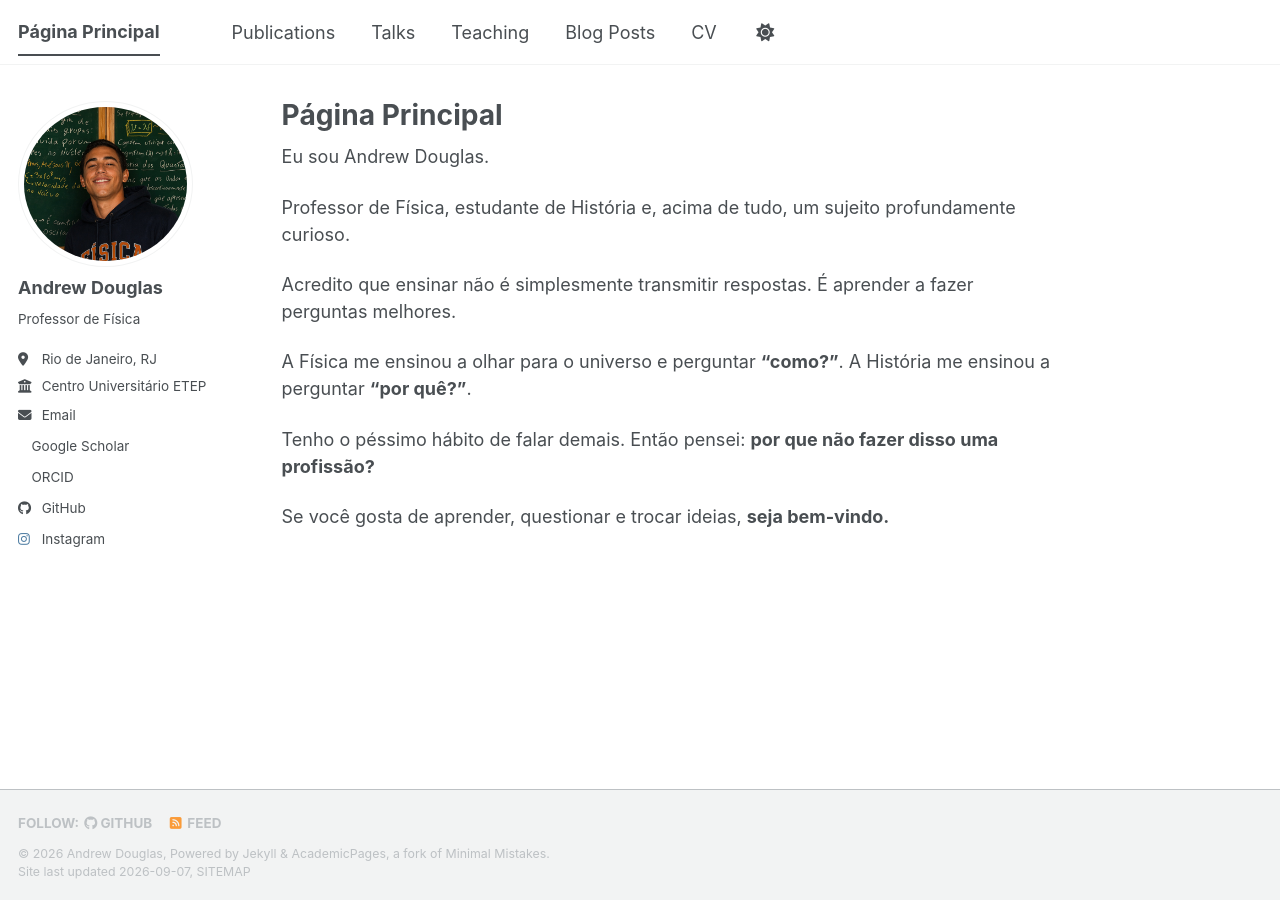
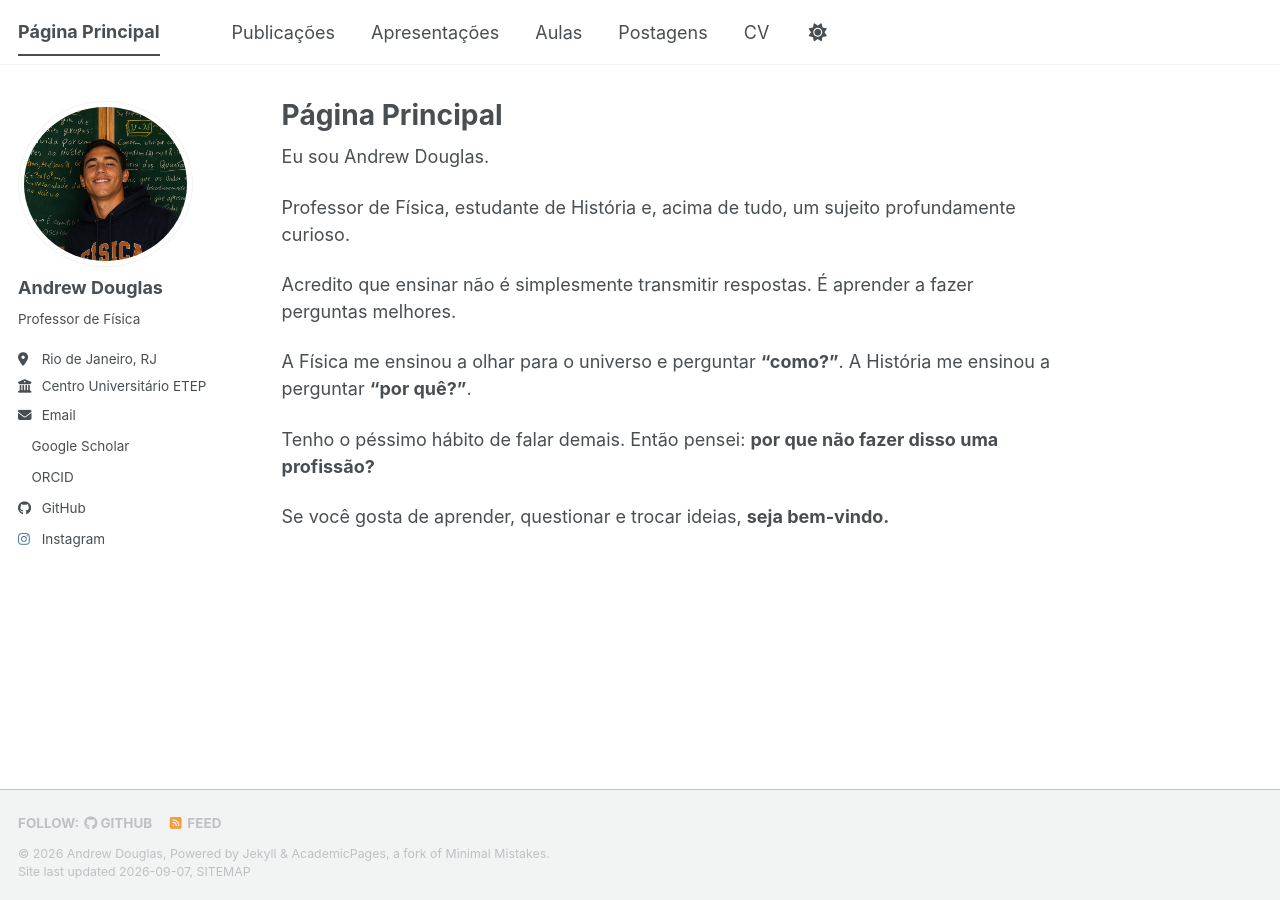
Before and after one commit to AndrewDSAM/AndrewDSAM.github.io, a Jekyll site: the page built from _pages/about.md, in a window 1280 px wide. Built offline with Jekyll 4.4.1, drawn with Linux system fonts in a browser that asks for light colours; a style sheet for code colours, icons or effects is not loaded.

Commit message:
Update navigation.yml

```diff
--- a/_data/navigation.yml
+++ b/_data/navigation.yml
@@ -12,16 +12,16 @@ main:
 
 
 
-  - title: "Publications"
+  - title: "Publicações"
     url: /publications/
 
-  - title: "Talks"
+  - title: "Apresentações"
     url: /talks/
 
-  - title: "Teaching"
+  - title: "Aulas"
     url: /teaching/
 
-  - title: "Blog Posts"
+  - title: "Postagens"
     url: /year-archive/
 
   - title: "CV"
```
